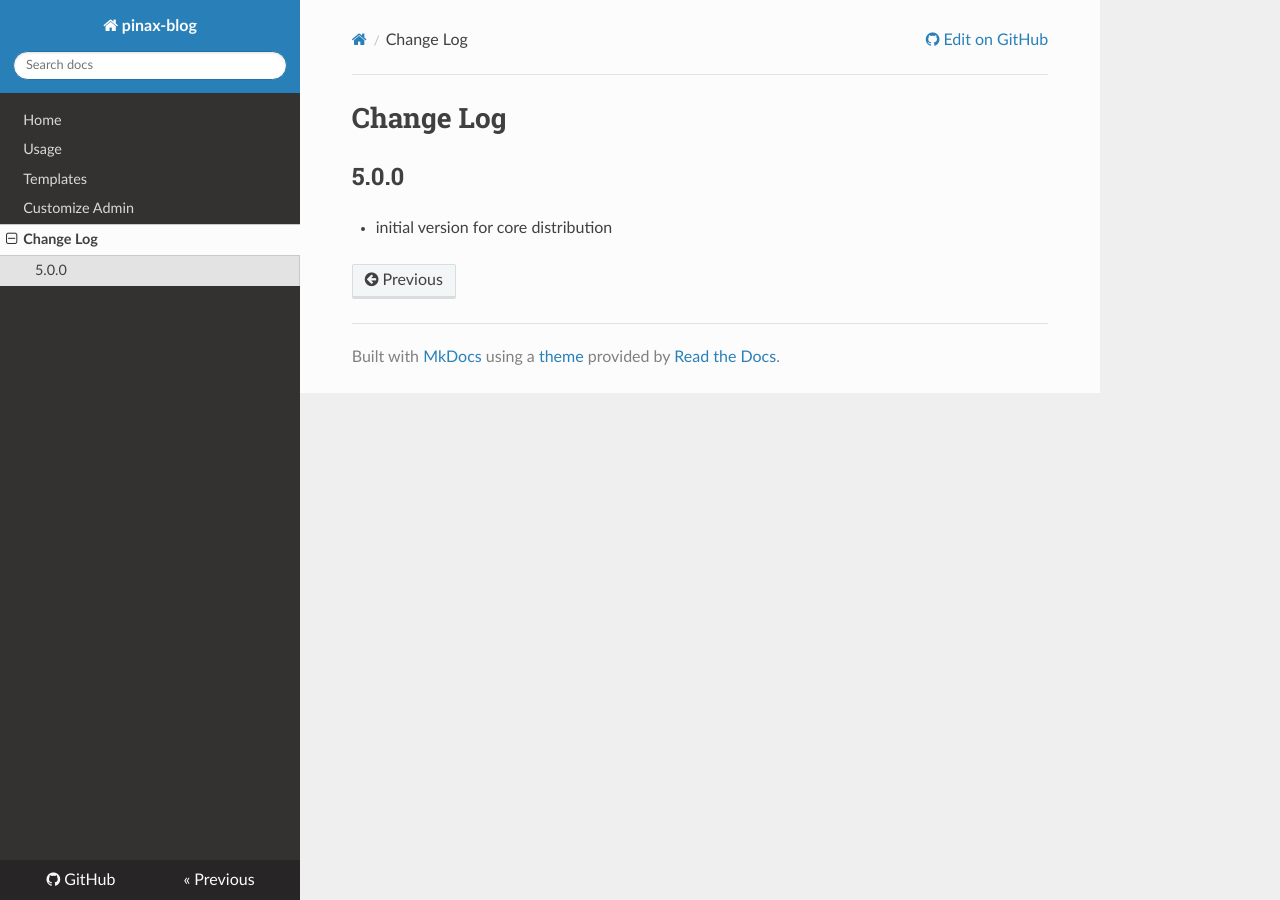
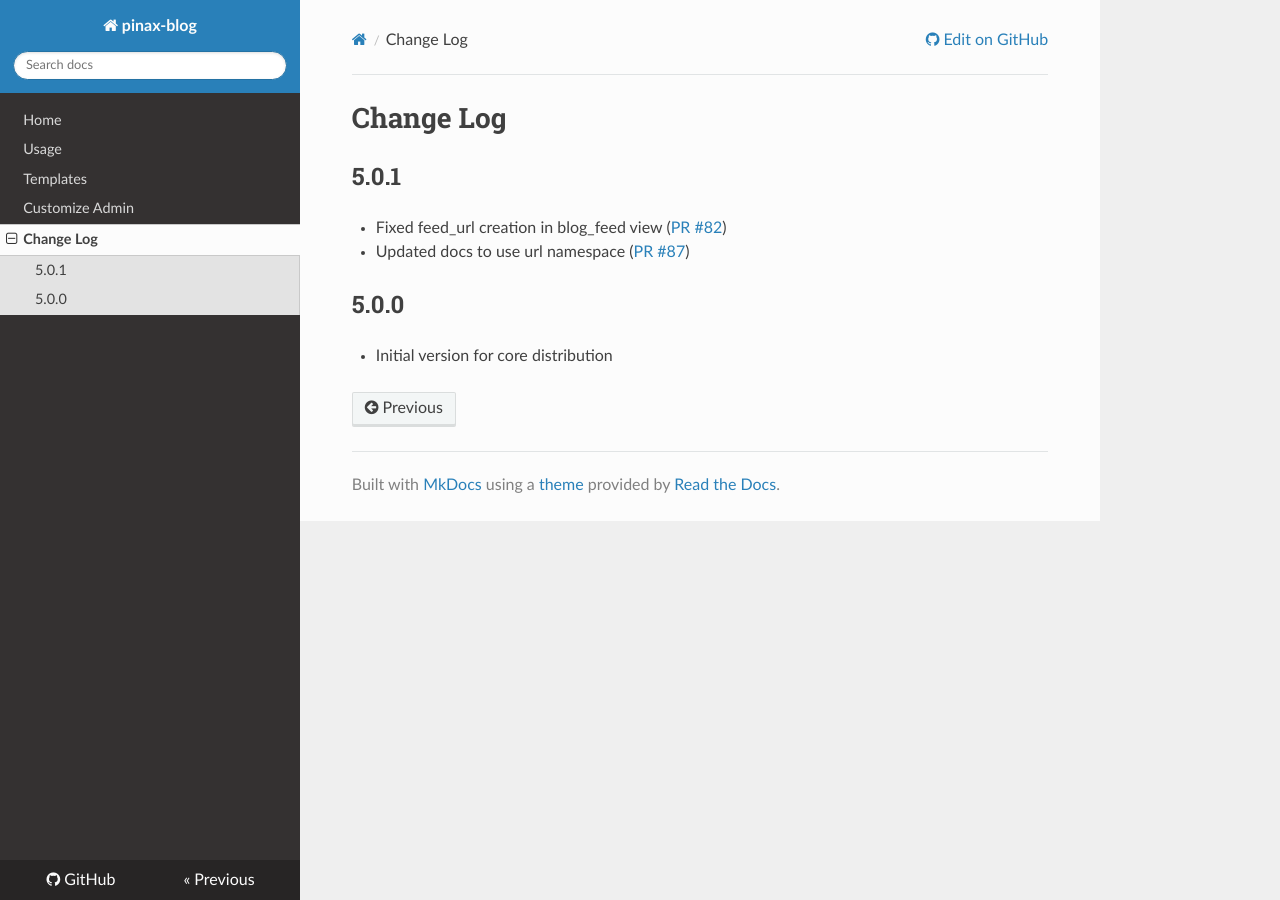
Before and after one commit to pinax/pinax-blog, an MkDocs documentation site: the page built from docs/changelog.md, in a window 1280 px wide. Built offline with MkDocs 1.6.1, drawn with Linux system fonts in a browser that asks for light colours; nearby versions of some CDN libraries; old or Windows-style settings are respelled for this version of MkDocs.

Commit message:
updated AUTHORS and changelog read for 5.0.1

```diff
--- a/docs/changelog.md
+++ b/docs/changelog.md
@@ -1,5 +1,10 @@
 # Change Log
+
+## 5.0.1
+
+* Fixed feed_url creation in blog_feed view ([PR #82](https://github.com/pinax/pinax-blog/pull/82))
+* Updated docs to use url namespace ([PR #87](https://github.com/pinax/pinax-blog/pull/87))
 
 ## 5.0.0
 
-* initial version for core distribution
+* Initial version for core distribution
```
Also changed, not shown: 1 other file.
